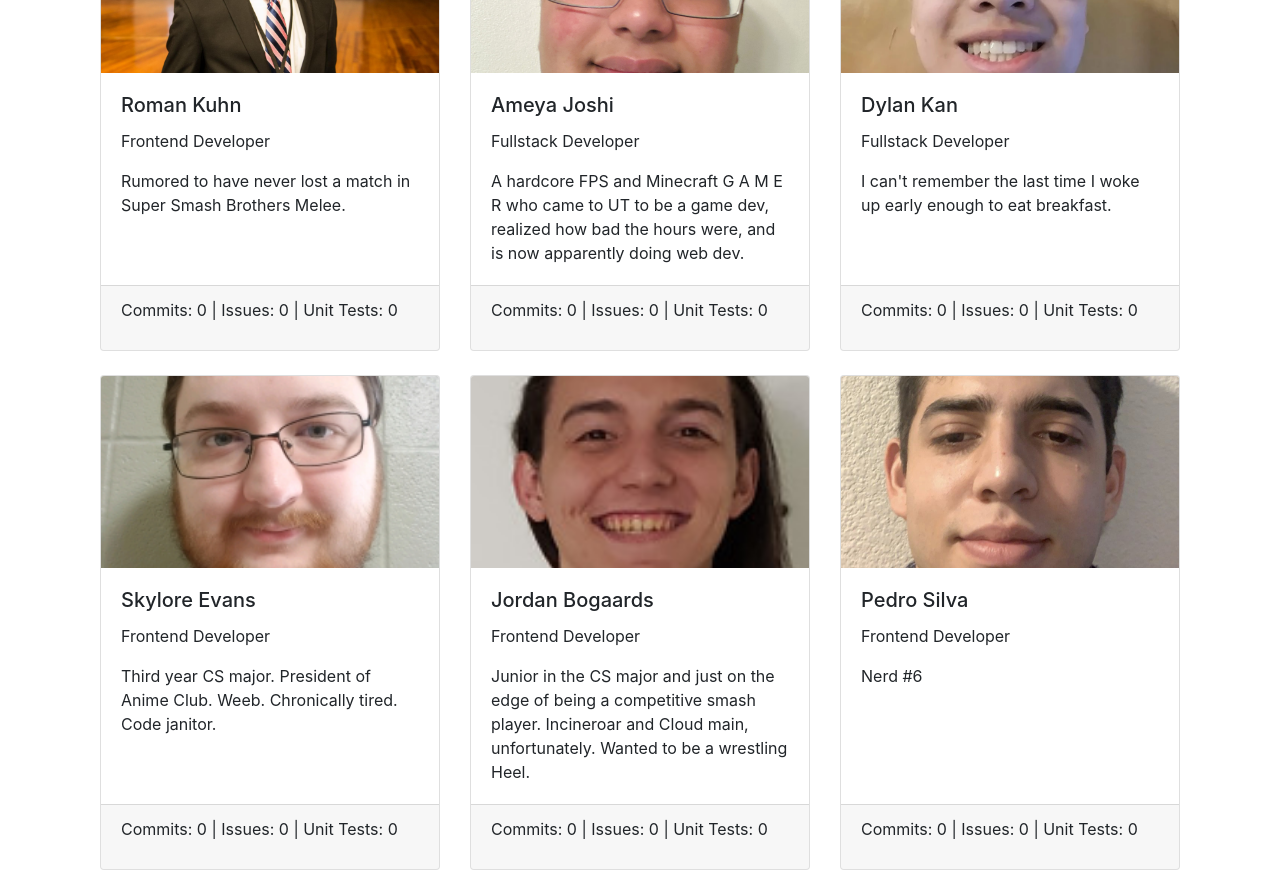
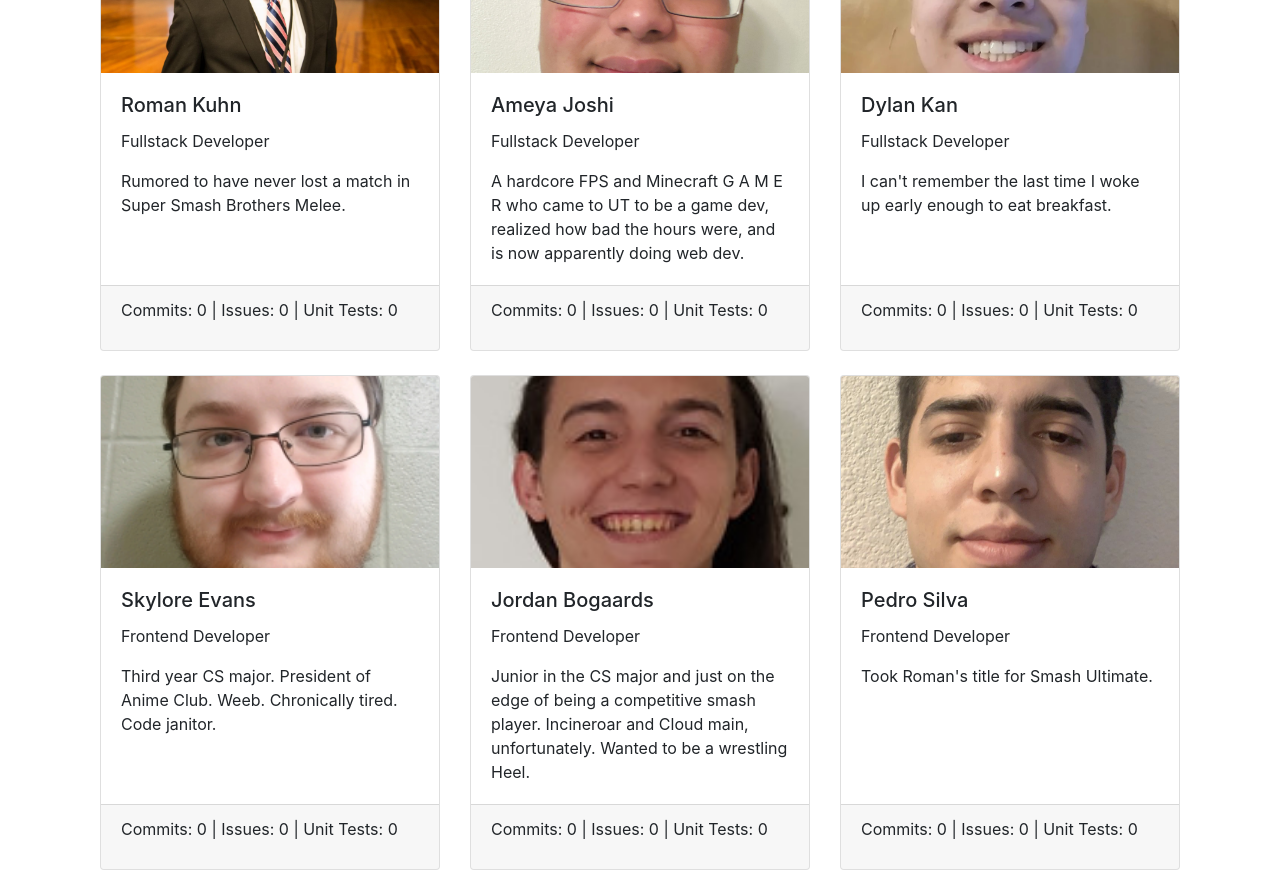
Before and after one commit to thekuhninator/park_protection, a React (Create React App) app: page /About in a window 1280 px wide. Shown: the part 520-1405 px from the top of the page. Built offline with nearby package versions, Linux system fonts and the light colour scheme; no server answers; what google-maps-react would draw is missing.

Commit message:
Documentation

```diff
--- a/src/GitlabTable.js
+++ b/src/GitlabTable.js
@@ -71,7 +71,7 @@ class GitlabTable extends React.Component{
           commits: 0,
           issues: 0,
           tests: 0,
-          desc: 'Nerd #6'
+          desc: 'Took Roman\'s title for Smash Ultimate.'
           },
       ];
   }
@@ -158,7 +158,7 @@ class GitlabTable extends React.Component{
                     <Card.Img variant="top" src={roman} />
                     <Card.Body>
                         <Card.Title> {this.team[0].name} </Card.Title>
-                        <Card.Text>Frontend Developer</Card.Text>
+                        <Card.Text>Fullstack Developer</Card.Text>
                         <Card.Text>
                             {this.team[0].desc}
                         </Card.Text>
--- a/src/Plants.js
+++ b/src/Plants.js
@@ -40,7 +40,7 @@ const families = [
 ]
 
 const Families = () => (
-  <Select options={families} isMulti className="basic-multi-select" placeholder="Groups" />
+  <Select options={families} isMulti className="basic-multi-select" placeholder="Families" />
 )
 
 const statuses = [
```
Also changed, not shown: 2 other files (tests, documents, lock files or other folders).
